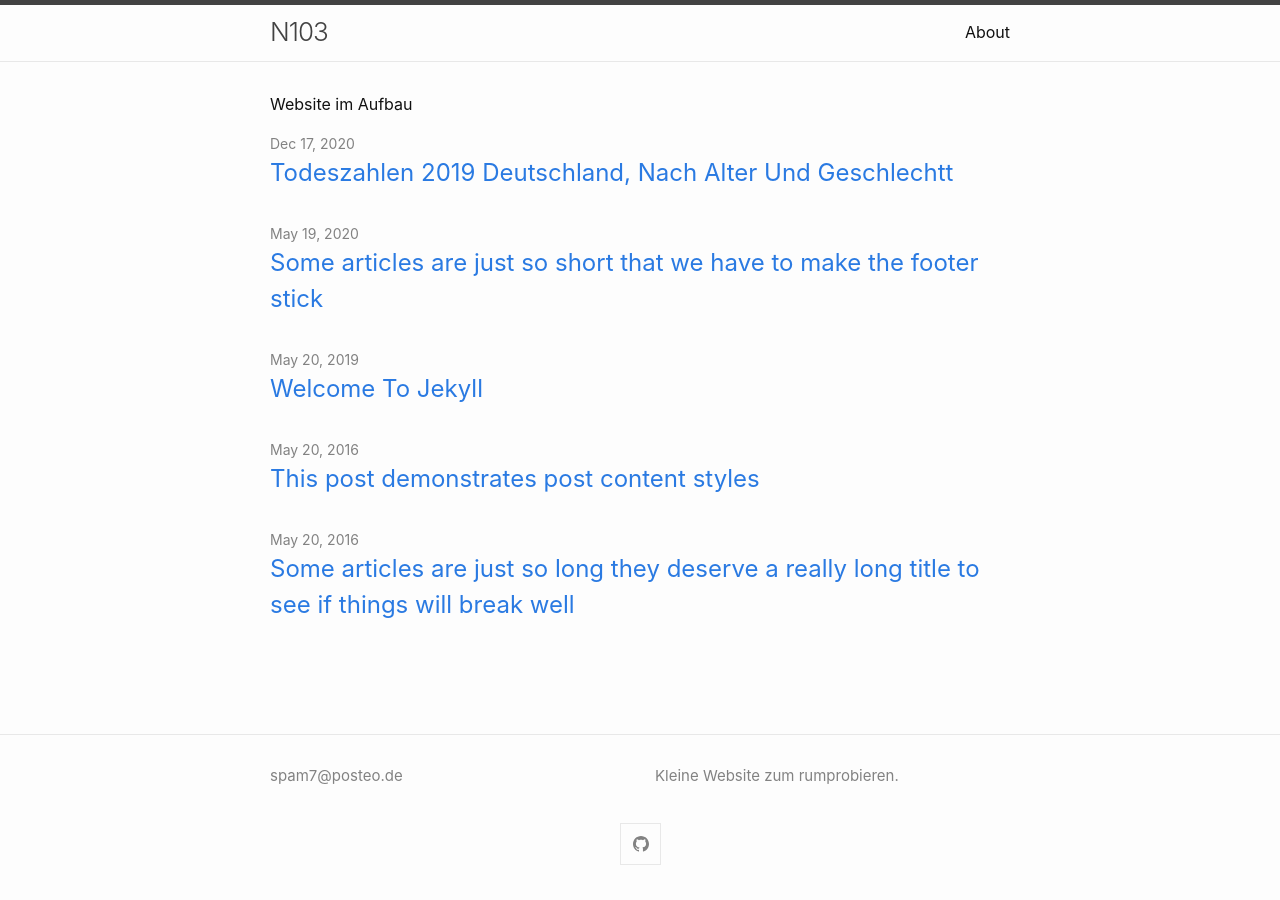
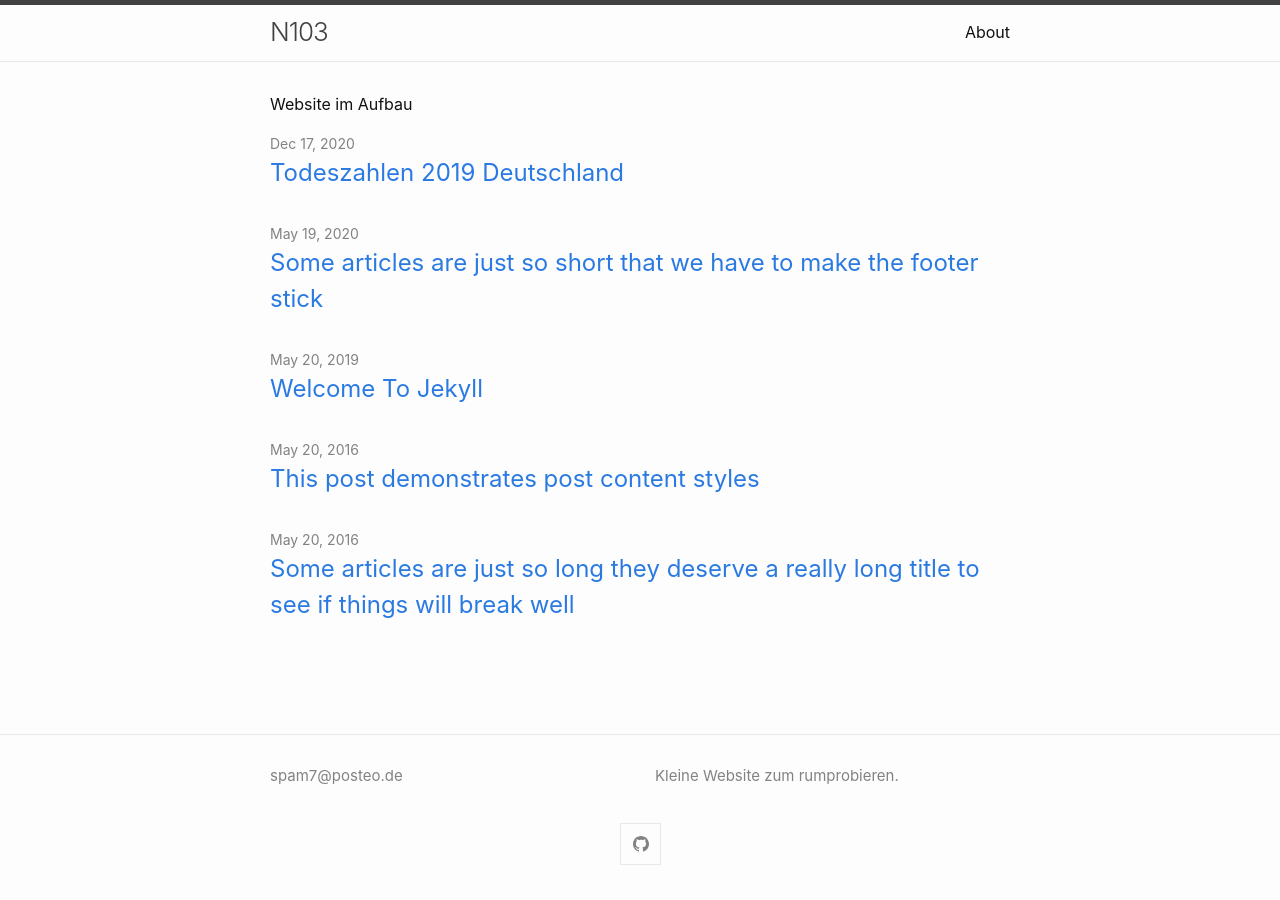
Before and after one commit to n103/n103.github.io, a Jekyll site: the page built from index.md, in a window 1280 px wide. Built offline with Jekyll 4.4.1, drawn with Linux system fonts in a browser that asks for light colours; a script that is not in the unit is left out; some of the changed lines change nothing that is shown.

Commit message:
Update and rename 2020-12-17-Todeszahlen-2019-Deutschland,-nach-Alter-und-Geschlechtt.md to 2020-12-17-Todeszahlen-2019-Deutschland.md

```diff
--- a/_posts/2020-12-17-Todeszahlen-2019-Deutschland,-nach-Alter-und-Geschlechtt.md
+++ b/_posts/2020-12-17-Todeszahlen-2019-Deutschland.md
@@ -1,11 +1,11 @@
 ---
 layout: post
 ---
-d
+nach Alter und Geschlecht
 <div id='myDiv'>
 <!-- Plotly chart will be drawn inside this DIV -->
 </div>
-<script> src="{{base}}/assets/tod.js </script>
+<script src="{{base}}/assets/tod.js" > </script>
 <script>
 
 
```
